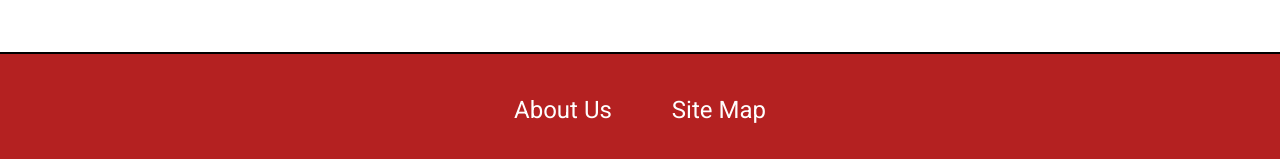
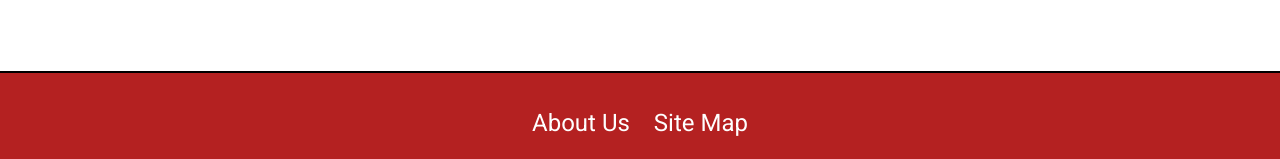
Before and after one commit to blbarr01/EnglishLearningInitiative, an Angular app in the folder ELLI/: page /game in a window 1280 px wide. Shown: the part 638-797 px from the top of the page. Built offline with nearby package versions, Linux system fonts and the light colour scheme.

Commit message:
local changes

```diff
--- a/ELLI/src/app/app.component.css
+++ b/ELLI/src/app/app.component.css
@@ -55,11 +55,14 @@
     position: fixed;
     bottom: 0;
     color:var(--matador-white);
+    height: 6.5em;
   }
 
   .footer-text{
     font-size: 1.5rem;
-    padding: 1.25em;
+    padding-bottom:4px;
+    padding-top:1em;
+    display: inline;
   }
   .footer-text:hover{
     cursor:pointer;
--- a/ELLI/src/app/app.component.html
+++ b/ELLI/src/app/app.component.html
@@ -9,9 +9,9 @@
 </header>
 <router-outlet></router-outlet>
 <footer id="main-site-footer">
-    <div class="container mx-auto mt-4 flex justify-center">
-        <p class="footer-text inline">About Us</p>
-        <p class="footer-text inline">Site Map</p>
+    <div class="container mx-auto mt-4 flex justify-center gap-6">
+        <p class="footer-text">About Us</p>
+        <p class="footer-text">Site Map</p>
     </div>
 
 </footer>
```
